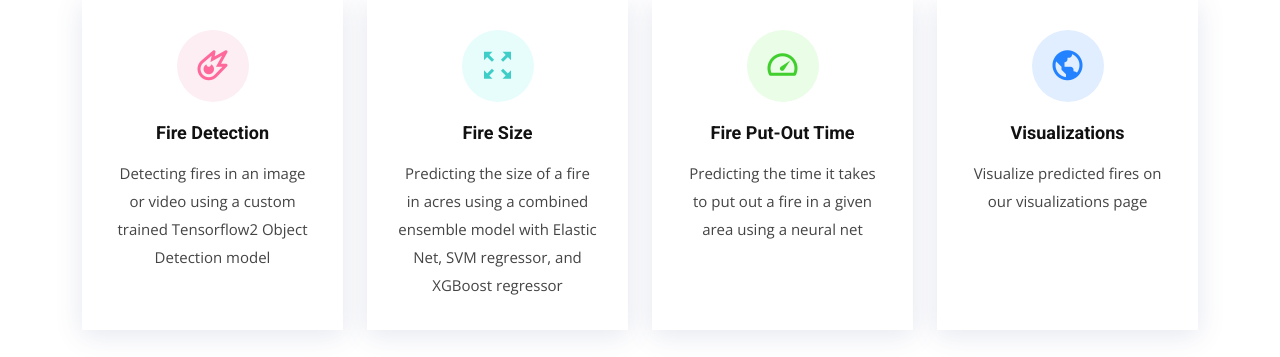
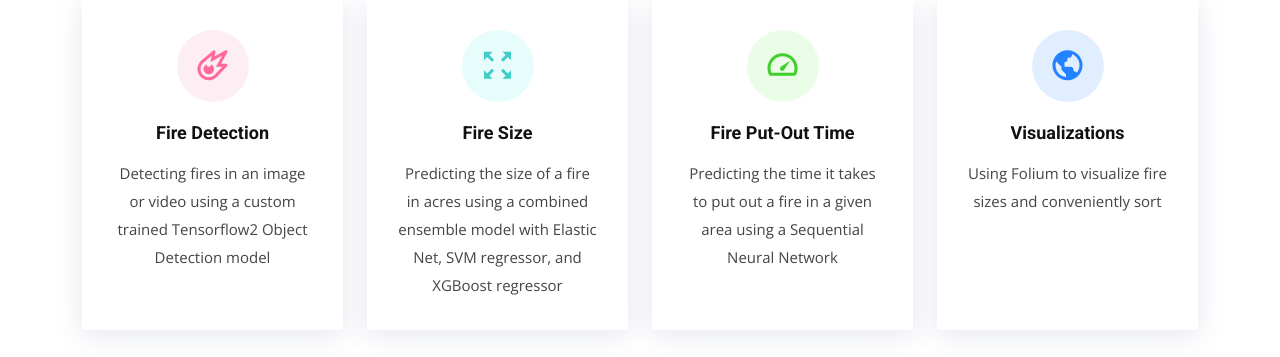
Before and after one commit to TeamDeltaHacks/WildfiresAI, a Flask app: page / in a window 1280 px wide. Shown: the part 941-1298 px from the top of the page. Run offline with Flask 2, Linux system fonts and the light colour scheme; some libraries are stand-ins or nearby versions.

Commit message:
Descriptions

```diff
--- a/templates/index.html
+++ b/templates/index.html
@@ -96,7 +96,8 @@
             <div class="icon-box icon-box-green">
               <div class="icon"><i class="bx bx-tachometer"></i></div>
               <h4 class="title"><a href="">Fire Put-Out Time</a></h4>
-              <p class="description">Predicting the time it takes to put out a fire in a given area using a neural net
+              <p class="description">Predicting the time it takes to put out a fire in a given area using a Sequential
+                Neural Network
               </p>
             </div>
           </div>
@@ -105,7 +106,7 @@
             <div class="icon-box icon-box-blue">
               <div class="icon"><i class="bx bx-world"></i></div>
               <h4 class="title"><a href="">Visualizations</a></h4>
-              <p class="description">Visualize predicted fires on our visualizations page</p>
+              <p class="description">Using Folium to visualize fire sizes and conveniently sort</p>
             </div>
           </div>
 
```
